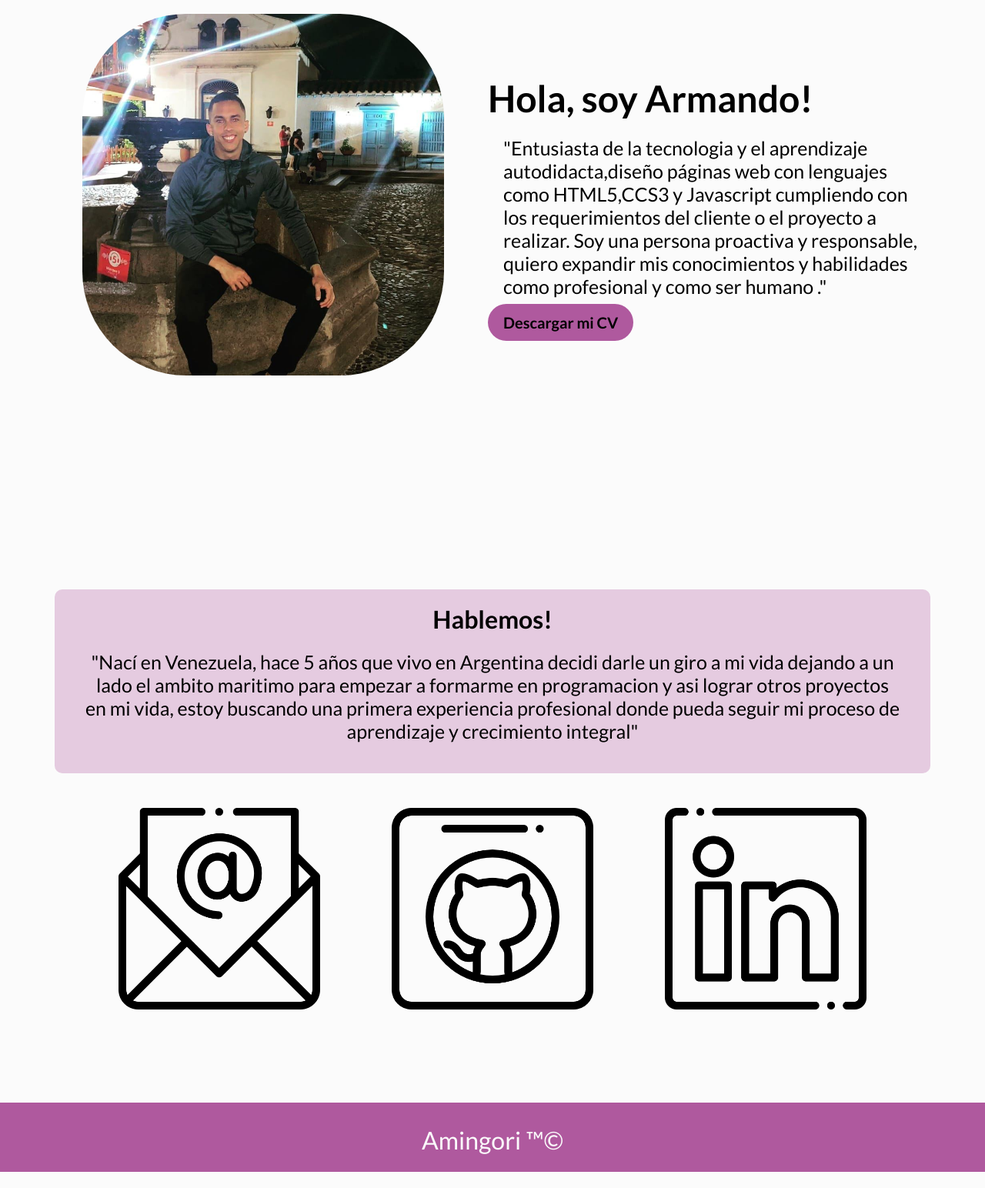
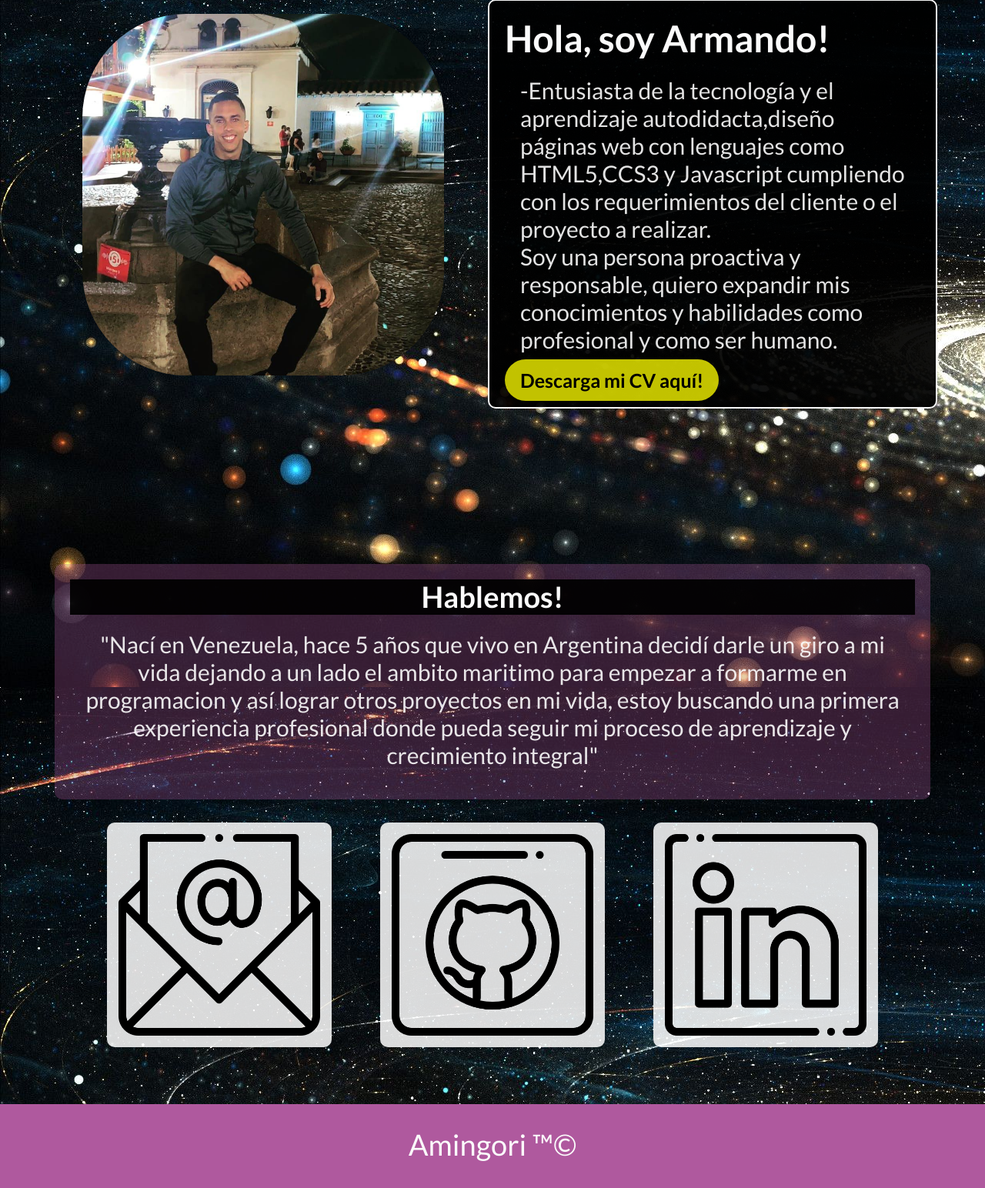
Before and after one commit to amingori/proyecto-2-cod-latam, a plain HTML site: page index.html in a window 1280 px wide. Shown: the part 187-1731 px from the top of the page at 77% size. Drawn offline with Linux system fonts and the light colour scheme.

Commit message:
Estilado en Css

```diff
--- a/css/styles.css
+++ b/css/styles.css
@@ -21,6 +21,7 @@ ul {
 a {
     text-decoration: none;
     color: inherit;
+    color: #fbfbfb;
 }
 
 /* Este max-width es para que el contenido no se "estire" demasiado hacia los costados y
@@ -39,17 +40,19 @@ body {
     line-height: 1.2;
     color: black;
     margin: auto;
+    background-image: url(/img/34269.jpg);
 
 }
 
 h1 {
     font-size: 36px;
     text-align: center;
+    color: #fbfbfb;
 
 }
 
 h2 {
-    color: black;
+    color: #fbfbfb;
     font-size: 28px;
 
 }
@@ -57,6 +60,7 @@ h2 {
 p {
     margin: 20px;
     text-align: center;
+    color: #fbfbfbe7;
 }
 
 img {
@@ -67,13 +71,13 @@ header {
     display: flex;
     justify-content: space-between;
     align-items: center;
-    color: black;
+    background-color: rgba(0, 0, 0, 0.829);
     position: fixed;
     width: 100%;
     height: 90px;
-    box-shadow: 0px 3px 9px -5px grey;
+    box-shadow: 0px 3px 19px -5px grey;
     padding: 16px;
-    background-color: #fbfbfb;
+
 
 }
 
@@ -90,6 +94,9 @@ header {
 
 .menu li a {
     padding: 16px;
+}
+.menu li a:hover{
+    text-decoration: underline;
 }
 
 #inicio {
@@ -121,20 +128,26 @@ section {
 .presentacion {
     text-align:center;
     width: 100%;
+    background-color: rgba(0, 0, 0, 0.933);
+    padding: 20px;
+    border-radius: 10px;
+    border: solid 2px whitesmoke;
 }
 
 .btn-CV {
-    font-size: 20px;
-    background-color: #af599e;
-    border-radius: 50px;
+    font-size: 25px;
+    background-color: rgba(255, 255, 0, 0.76);
+    border-radius: 40px;
     margin-top: 16px;
     padding: 12px 20px;
     font-weight: 700;
+    color: black
 
 }
 .btn-CV:hover{
-    background-color: blue;
+    background-color: rgba(128, 0, 128, 0.596);
     color: white;
+    text-decoration: underline;
     transition: 0.3s;
 }
 
@@ -153,6 +166,10 @@ section {
 
 .botones {
     text-align: center;
+}
+.png{
+    background-color: rgba(255, 255, 255, 0.849);
+    border-radius: 10px;
 }
 
 img {
@@ -182,7 +199,8 @@ footer p {
         text-align: left;
     }
     h2{
-        font-size: 32px;
+        font-size: 38px;
+        background-color: rgba(0, 0, 0, 0.933);
     }
 
     #inicio {
@@ -196,18 +214,24 @@ footer p {
 
     .presentacion p {
         text-align: left;
-        font-size: 25px;
+        font-size: 30px;
     }
     a{
-        font-size: 32px;
+        font-size: 38px;
 
     }
     .contacto p{
-        font-size: 25px;
+        font-size: 30px;
 
     }
+    footer{
+        height: 120px;
+    }
     footer p{
-        font-size: 32px;
+        font-size: 38px;
+
+    }
+    .png{
 
     }
 
--- a/index.html
+++ b/index.html
@@ -15,7 +15,7 @@
 
     <header>
         <a href="#Inicio">
-            <img src="img/logoEidos.png" alt="Eidos logo" class="logo">
+            <img src="img/as.jpg" alt="Eidos logo" class="logo">
         </a>
 
         <nav>
@@ -37,15 +37,15 @@
             </figure>
             <article class="presentacion">
                 <h1>Hola, soy Armando!</h1>
-                <p>
-                    "Entusiasta de la tecnologia y el aprendizaje autodidacta,diseño páginas web con lenguajes como
+                <p>-Entusiasta de la tecnología y el aprendizaje autodidacta,diseño páginas web con lenguajes como
                     HTML5,CCS3 y Javascript cumpliendo con los requerimientos del
                     cliente
                     o el proyecto a realizar.
+                    <br>
                     Soy una persona proactiva y responsable, quiero expandir mis
-                    conocimientos y habilidades como profesional y como ser humano ."
+                    conocimientos y habilidades como profesional y como ser humano.
                 </p>
-                <a href="" class="btn-CV">Descargar mi CV</a>
+                <a href="" class="btn-CV">Descarga mi CV aquí!</a>
 
             </article>
 
@@ -54,16 +54,17 @@
         <section id="contacto">
             <div class="contacto">
                 <h2>Hablemos!</h2>
-                <p>"Nací en Venezuela, hace 5 años que vivo en Argentina decidi darle un giro a mi vida dejando a un
-                    lado el ambito maritimo para empezar a formarme en programacion y asi lograr otros proyectos en mi
-                    vida, estoy buscando una primera experiencia profesional donde pueda seguir mi proceso de aprendizaje y crecimiento integral"
+                <p>"Nací en Venezuela, hace 5 años que vivo en Argentina decidí darle un giro a mi vida dejando a un
+                    lado el ambito maritimo para empezar a formarme en programacion y así lograr otros proyectos en mi
+                    vida, estoy buscando una primera experiencia profesional donde pueda seguir mi proceso de
+                    aprendizaje y crecimiento integral"
                 </p>
             </div>
 
             <article class="botones">
-                <a href="mailto:armandomingori@gmail.com"><img src="img/mail.png" alt="logo email"></a>
-                <a href="https://github.com/amingori"><img src="img/github.png" alt="logo github"></a>
-                <a href="https://www.linkedin.com/in/amingori/"><img src="img/linkedin.png" alt="logo linkedin"></a>
+                <a href="mailto:armandomingori@gmail.com"><img src="img/mail.png" alt="logo email" class="png"></a>
+                <a href="https://github.com/amingori"><img src="img/github.png" alt="logo github" class="png"></a>
+                <a href="https://www.linkedin.com/in/amingori/"><img src="img/linkedin.png" alt="logo linkedin" class="png"></a>
             </article>
         </section>
 
```
Also changed, not shown: img/34269.jpg (added), img/as.jpg (added), img/fondo.jpg (added), img/logo.jpg (added), 1 other file.
